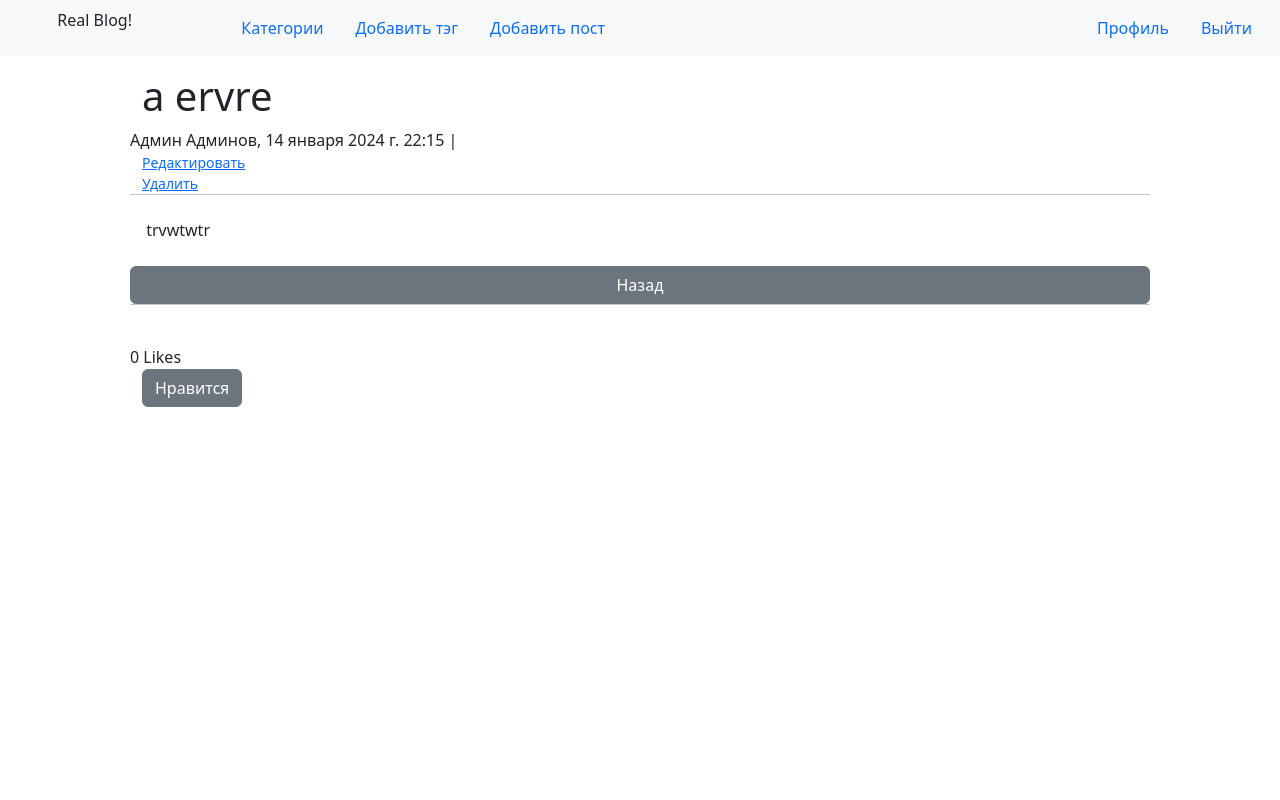
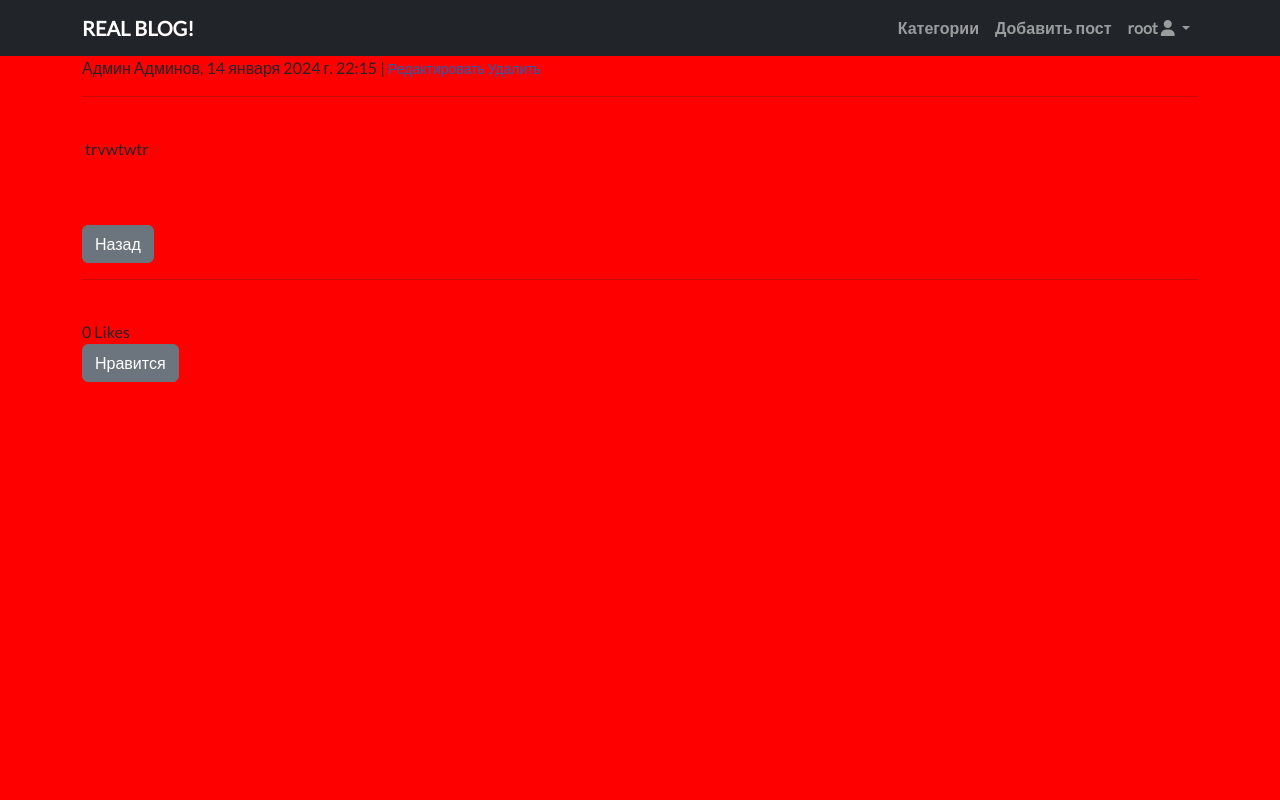
Before and after one commit to NickHa1den/some_project, a Django app: a page that uses templates/_base.html in a window 1280 px wide. Run offline with Django 5.2, Linux system fonts and the light colour scheme; a user stored in the database is signed in; data comes from the database, SQL or seed files in the repository; both versions use the stored data as it was after the commit; some libraries are stand-ins or nearby versions.

Commit message:
Add some features

```diff
--- a/blog/templates/blog/home.html
+++ b/blog/templates/blog/home.html
@@ -4,13 +4,14 @@
 {% block title %}{{ title }}{% endblock %}
 
 {% block content %}
+    <div class="row mt-5 mx-5 pt-3">
         <div class="col-md-8">
             {% for post in posts %}
-            <div class="card my-3 mx-4 shadow">
+                <div class="card my-3 mx-4">
                     <div class="card-body">
                         <div class="row justify-content-md-center">
                             <div class="col-md-5">
-                            <img class="img-thumbnail" src="/media/{{ post.images }}" alt="post-img">
+                                <img class="img-thumbnail" src="media/{{ post.images }}" alt="post-img">
                             </div>
                             <div class="col-md-7">
                                 <small>
@@ -46,4 +47,5 @@
                 </div>
             </div>
         </div>
+    </div>
 {% endblock %}
--- a/blog/templates/blog/post_details.html
+++ b/blog/templates/blog/post_details.html
@@ -35,15 +35,14 @@
     {{ total_likes }} Likes
     <br>
     {% if user.is_authenticated %}
-        <form action="{% url 'blog:like_post' post.id %}" method="post">
+        <form action="{% url 'blog:like_post' post.slug %}" method="post">
             {% csrf_token %}
-
             {% if liked %}
-                <button type="submit" name="post_id" value="{{ post.id }}" class="btn btn-danger btn-small">
+                <button type="submit" name="post_id" value="{{ post.slug }}" class="btn btn-danger btn-small">
                     Не нравится
                 </button>
             {% else %}
-                <button type="submit" name="post_id" value="{{ post.id }}" class="btn btn-secondary btn-small">
+                <button type="submit" name="post_id" value="{{ post.slug }}" class="btn btn-secondary btn-small">
                     Нравится
                 </button>
             {% endif %}
--- a/blog/urls.py
+++ b/blog/urls.py
@@ -13,5 +13,5 @@ urlpatterns = [
     path('post/<slug:slug>/delete/', DeletePostView.as_view(), name='delete_post'),
     path('category/<slug:slug>/', CategoryDetailView.as_view(), name='category'),
     path('category_list/', CategoryListView.as_view(), name='category_list'),
-    path('like/<int:pk>/', like_view, name='like_post'),
+    path('like/<slug:slug>/', like_view, name='like_post'),
 ]
--- a/blog/views.py
+++ b/blog/views.py
@@ -1,8 +1,6 @@
-from django.contrib.auth.mixins import LoginRequiredMixin
 from django.http import HttpResponseRedirect
 from django.shortcuts import render, get_object_or_404
 from django.urls import reverse_lazy, reverse
-from django.utils.text import slugify
 from django.views.generic import ListView, DetailView, UpdateView, CreateView, DeleteView
 
 from blog.models import Post, Category
@@ -56,7 +54,6 @@ class AddPostView(PermissionRequiredMixin, CreateView):
     slug_field = 'slug'
 
     def form_valid(self, form):
-        # form.instance.slug = slugify(form.instance.title)
         form.instance.author = self.request.user
         return super().form_valid(form)
 
@@ -105,8 +102,8 @@ class CategoryDetailView(ListView):
         return context
 
 
-def like_view(request, pk):
-    post = get_object_or_404(Post, id=request.POST.get('post_id'))
+def like_view(request, slug):
+    post = get_object_or_404(Post, slug=request.POST.get('post_id'))
     liked = False
     if post.likes.filter(id=request.user.id).exists():
         post.likes.remove(request.user)
@@ -114,4 +111,4 @@ def like_view(request, pk):
     else:
         post.likes.add(request.user)
         liked = True
-    return HttpResponseRedirect(reverse('blog:post_details', args=[str(pk)]))
+    return HttpResponseRedirect(reverse('blog:post_details', args=[str(slug)]))
--- a/newProject/urls.py
+++ b/newProject/urls.py
@@ -30,3 +30,4 @@ urlpatterns = [
 
 if settings.DEBUG:
     urlpatterns += static(settings.MEDIA_URL, document_root=settings.MEDIA_ROOT)
+    urlpatterns += static(settings.STATIC_URL, document_root=settings.STATIC_ROOT)
--- a/static/css/style.css
+++ b/static/css/style.css
@@ -1,10 +1,9 @@
 @import url('https://fonts.googleapis.com/css2?family=Lato&family=Raleway&display=swap');
 
 body {
+    background-color: red;
     font-family: 'Lato', sans-serif;
     font-size: 16px;
-    background-color: red;
-
     -webkit-font-smoothing: antialiased;
     -webkit-overflow-scrolling: touch;
 }
--- a/templates/_base.html
+++ b/templates/_base.html
@@ -10,18 +10,17 @@
           rel="stylesheet"
           integrity="sha384-T3c6CoIi6uLrA9TneNEoa7RxnatzjcDSCmG1MXxSR1GAsXEV/Dwwykc2MPK8M2HN"
           crossorigin="anonymous">
-    {#    <link rel="stylesheet" href="{% url 'static/main.css' %}">#}
+    <link rel="stylesheet" type="text/css" href="{% static 'css/style.css' %}">
     <title>{% block title %}{% endblock %}</title>
 </head>
 <body>
 {% include 'snippets/navbar.html' %}
 <div class="container">
-    <div class="row mx-5 pt-3">
-        {% block content %}{% endblock %}
-    </div>
+    {% block content %}{% endblock %}
 </div>
 <script src="https://cdn.jsdelivr.net/npm/bootstrap@5.3.2/dist/js/bootstrap.bundle.min.js"
         integrity="sha384-C6RzsynM9kWDrMNeT87bh95OGNyZPhcTNXj1NW7RuBCsyN/o0jlpcV8Qyq46cDfL"
         crossorigin="anonymous"></script>
+<script src="https://kit.fontawesome.com/ebab673969.js" crossorigin="anonymous"></script>
 </body>
 </html>
--- a/templates/snippets/navbar.html
+++ b/templates/snippets/navbar.html
@@ -1,45 +1,54 @@
-<div class="container-fluid">
-    <div class="row py-2 bg-light">
-        <div class="d-flex justify-content-center col-md-2">
-            <a class="navbar-brand" href="{% url 'blog:home' %}">Real Blog!</a>
-            <button class="navbar-toggler" type="button" data-bs-toggle="collapse" data-bs-target="#navbarNav"
-                    aria-controls="navbarNav" aria-expanded="false" aria-label="Toggle navigation">
+<nav class="navbar navbar-expand-xl navbar-dark bg-dark custom fixed-top">
+    <div class="container">
+        <a class="navbar-brand" href="{% url 'blog:home' %}">REAL BLOG!</a>
+        <button class="navbar-toggler" type="button" data-bs-toggle="collapse" data-bs-target="#navbarWithDropdown"
+                aria-controls="navbarWithDropdown" aria-expanded="false" aria-label="Toggle navigation">
             <span class="navbar-toggler-icon"></span>
         </button>
-        </div>
-        <div class="d-flex col-md-5">
-            <ul class="nav">
+        <div class="collapse navbar-collapse show" id="navbarWithDropdown">
+            <ul class="navbar-nav ms-auto ">
                 <li class="nav-item">
-                    <a class="nav-link" href="{% url 'blog:category_list' %}">Категории</a>
+                    <a class="nav-link" aria-current="page" href="{% url 'blog:category_list' %}">Категории</a>
                 </li>
                 {% if user.is_authenticated %}
-                    <li class="nav-item">
-                        <a class="nav-link" href="{% url 'blog:add_category' %}">Добавить тэг</a>
-                    </li>
                     <li class="nav-item">
                         <a class="nav-link" href="{% url 'blog:add_post' %}">Добавить пост</a>
                     </li>
                 {% endif %}
-            </ul>
-        </div>
-        <div class="col-md-5 d-flex flex-row-reverse">
-            <ul class="nav">
+                <li class="nav-item dropdown">
+                    <a class="nav-link dropdown-toggle" href="#" id="navbarDropdownMenuLink" role="button"
+                       data-bs-toggle="dropdown" aria-expanded="false">
+                        {{ user.username }}
+                        <i class="fa-solid fa-user"></i>
+                    </a>
+                    <ul class="dropdown-menu" aria-labelledby="navbarDropdownMenuLink">
                         {% if user.is_authenticated %}
-                    <li class="nav-item">
-                        <a class="nav-link" href="{% url 'accounts:profile' %}">Профиль</a>
+                            <li>
+                                <a class="dropdown-item" href="{% url 'accounts:profile' %}">Профиль</a>
                             </li>
-                    <li class="nav-item">
-                        <a class="nav-link" href="{% url 'accounts:logout' %}">Выйти</a>
+                            <li>
+                                <a class="dropdown-item" href="#">Мои посты</a>
+                            </li>
+                            <li>
+                                <hr class="dropdown-divider">
+                            </li>
+                            <li>
+                                <a class="dropdown-item" href="{% url 'accounts:logout' %}">Выйти</a>
                             </li>
                         {% else %}
-                    <li class="nav-item">
-                        <a class="nav-link" href="{% url 'accounts:login' %}">Войти</a>
+                            <li>
+                                <a class="dropdown-item" href="{% url 'accounts:login' %}">Войти</a>
                             </li>
-                    <li class="nav-item">
-                        <a class="nav-link" href="{% url 'accounts:signup' %}">Регистрация</a>
+                            <li>
+                                <hr class="dropdown-divider">
+                            </li>
+                            <li>
+                                <a class="dropdown-item" href="{% url 'accounts:signup' %}">Регистрация</a>
                             </li>
                         {% endif %}
                     </ul>
+                </li>
+            </ul>
         </div>
     </div>
-</div>
+</nav>
```
Also changed, not shown: db.sqlite3. Lines whose indentation alone changed are shown as unchanged.
